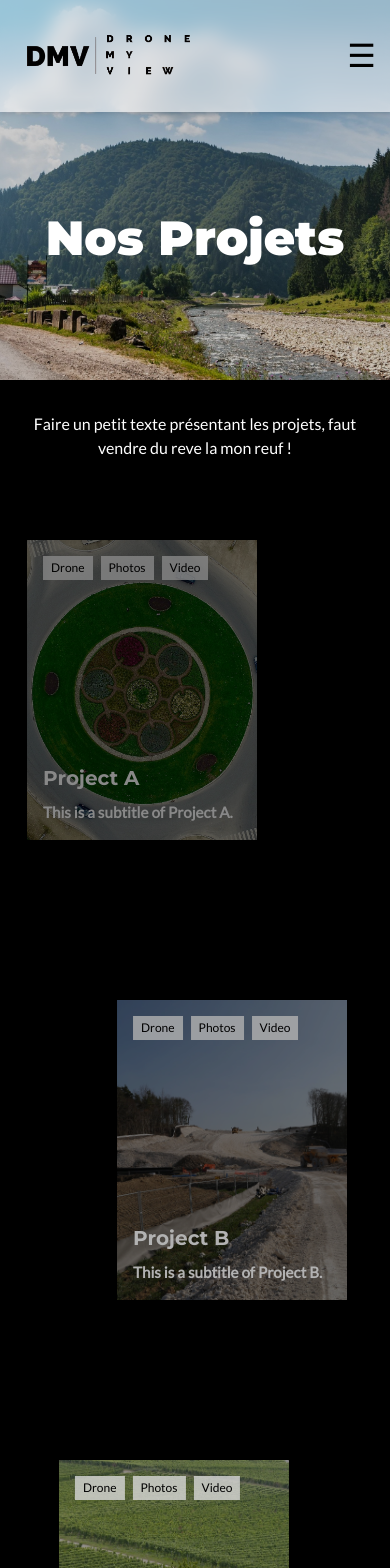
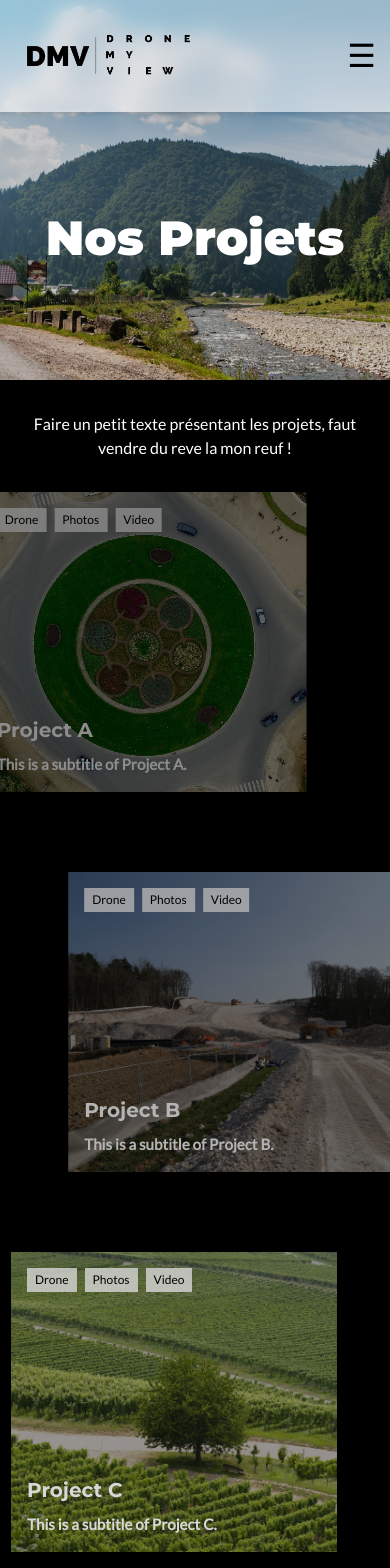
Before and after one commit to Guillaume811/site_dmv, a React (Create React App) app in the folder dmv/: page /projet in a window 390 px wide. Shown: the top 1568 px of the page. Built offline with nearby package versions, Linux system fonts and the light colour scheme.

Commit message:
fix: ajout de styles pour l'affichage mobile dans le composant ProjectGrid

```diff
--- a/dmv/src/components/grid/ProjectGrid/ProjectGrid.module.scss
+++ b/dmv/src/components/grid/ProjectGrid/ProjectGrid.module.scss
@@ -9,5 +9,7 @@
 
     @media (max-width: 768px) {
       grid-template-columns: 1fr; // stack sur mobile
+      row-gap: 5rem;
+      padding: 1rem;
     }
   }
```
